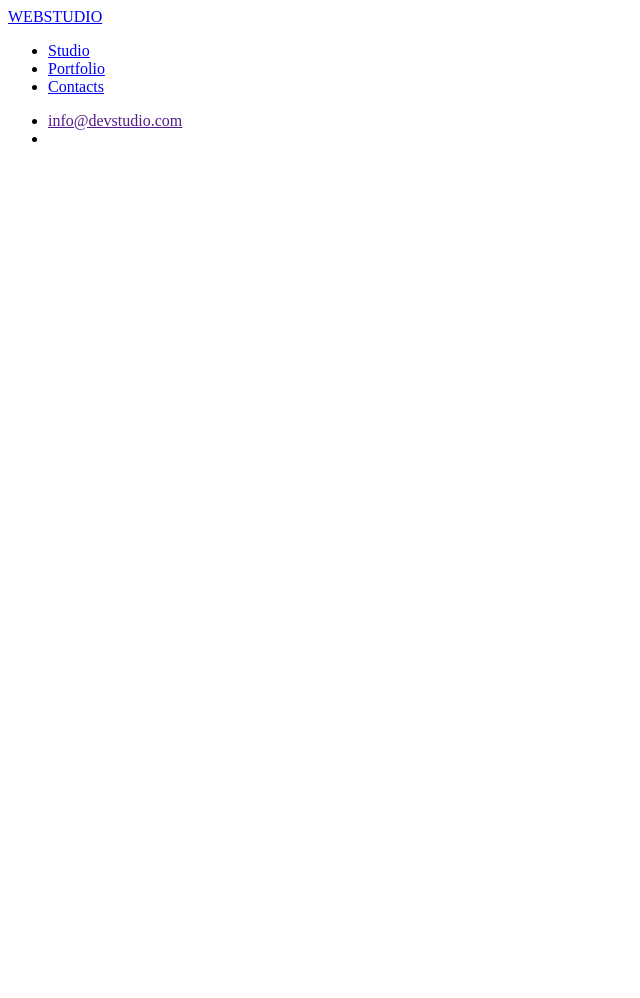
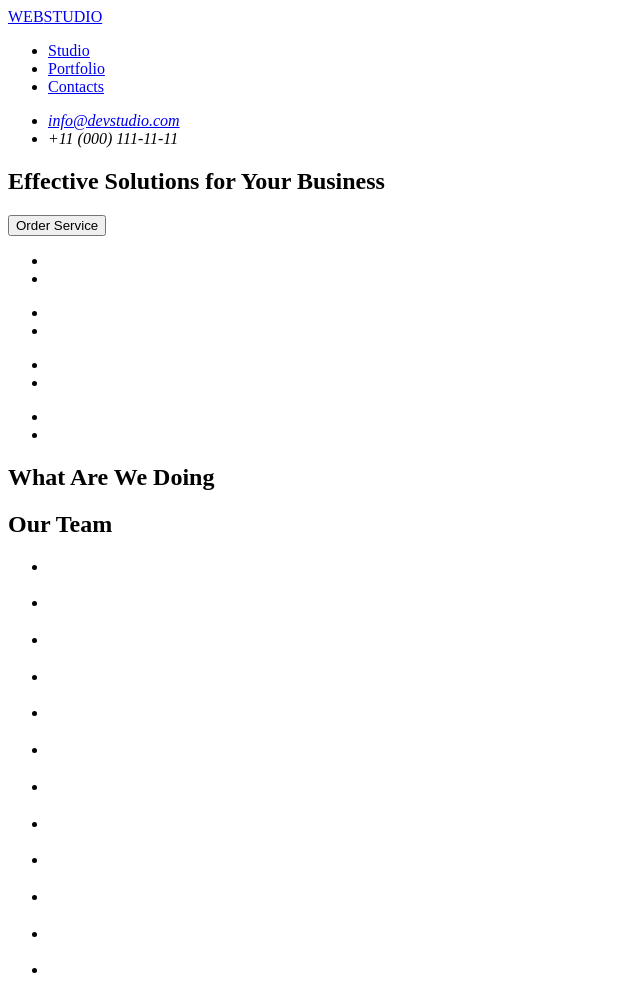
Before and after one commit to Br0kEnM1Nd-Git/goit-markup-hw-01, a plain HTML site: page index.html in a window 1280 px wide. Shown: the whole page, without its empty margins (0-640 px from the left). Before the commit the page ends 800 px from the top, so only its background shows below. Drawn offline with Linux system fonts and the light colour scheme.

Commit message:
Created-base-frames

```diff
--- a/index.html
+++ b/index.html
@@ -16,12 +16,64 @@
         <li><a href="#">Portfolio</a></li>
         <li><a href="#">Contacts</a></li>
       </ul>
-      <ul>
-        <li><a href="">info@devstudio.com</a></li>
-        <li></li>
-      </ul>
+      <address>
+        <ul>
+          <li><a href="mailto:info@devstudio.com">info@devstudio.com</a></li>
+          <li><a href="tel:+110001111111"></a>+11 (000) 111-11-11</li>
+        </ul>
+      </address>
     </header>
-    <main></main>
+    <main>
+      <section>
+        <h1>Effective Solutions for Your Business</h1>
+        <button type="button">Order Service</button>
+      </section>
+      <section>
+        <h2 hidden>Our advantages</h2>
+        <ul>
+          <li></li>
+          <li></li>
+        </ul>
+        <ul>
+          <li></li>
+          <li></li>
+        </ul>
+        <ul>
+          <li></li>
+          <li></li>
+        </ul>
+        <ul>
+          <li></li>
+          <li></li>
+        </ul>
+      </section>
+      <section>
+        <h2>What Are We Doing</h2>
+      </section>
+      <section>
+        <h2>Our Team</h2>
+        <ul>
+          <li><img src="" alt="" /></li>
+          <li><h3></h3></li>
+          <li><p></p></li>
+        </ul>
+        <ul>
+          <li><img src="" alt="" /></li>
+          <li><h3></h3></li>
+          <li><p></p></li>
+        </ul>
+        <ul>
+          <li><img src="" alt="" /></li>
+          <li><h3></h3></li>
+          <li><p></p></li>
+        </ul>
+        <ul>
+          <li><img src="" alt="" /></li>
+          <li><h3></h3></li>
+          <li><p></p></li>
+        </ul>
+      </section>
+    </main>
     <footer></footer>
   </body>
 </html>
```
